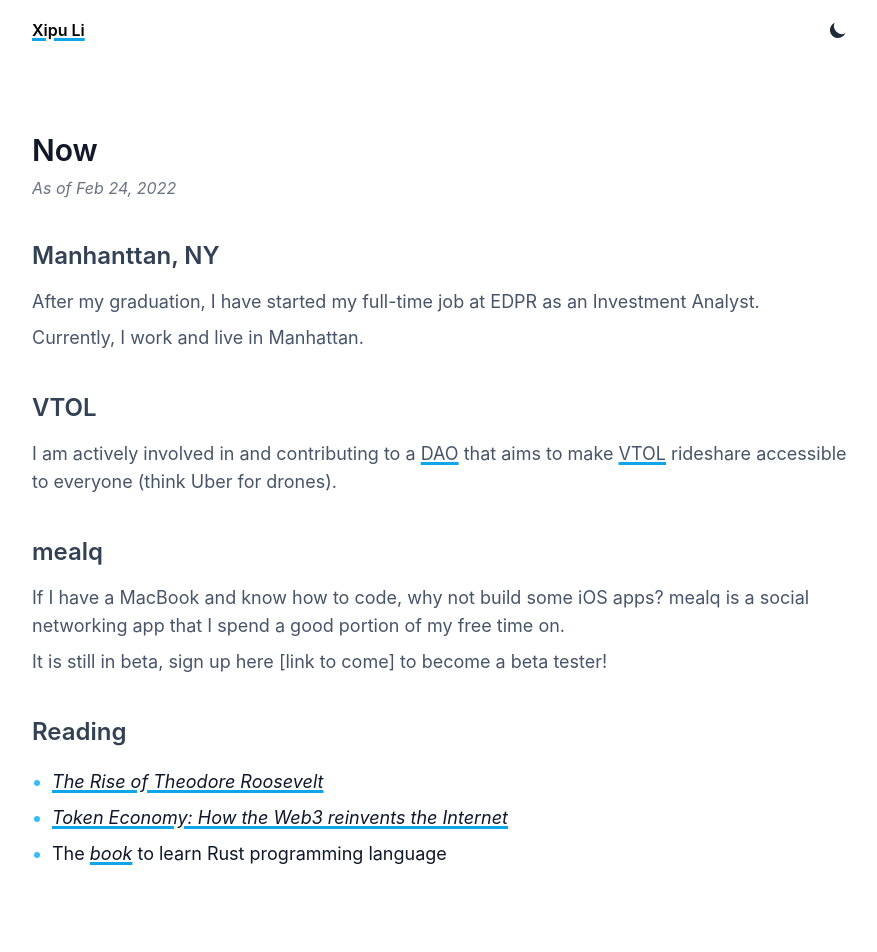
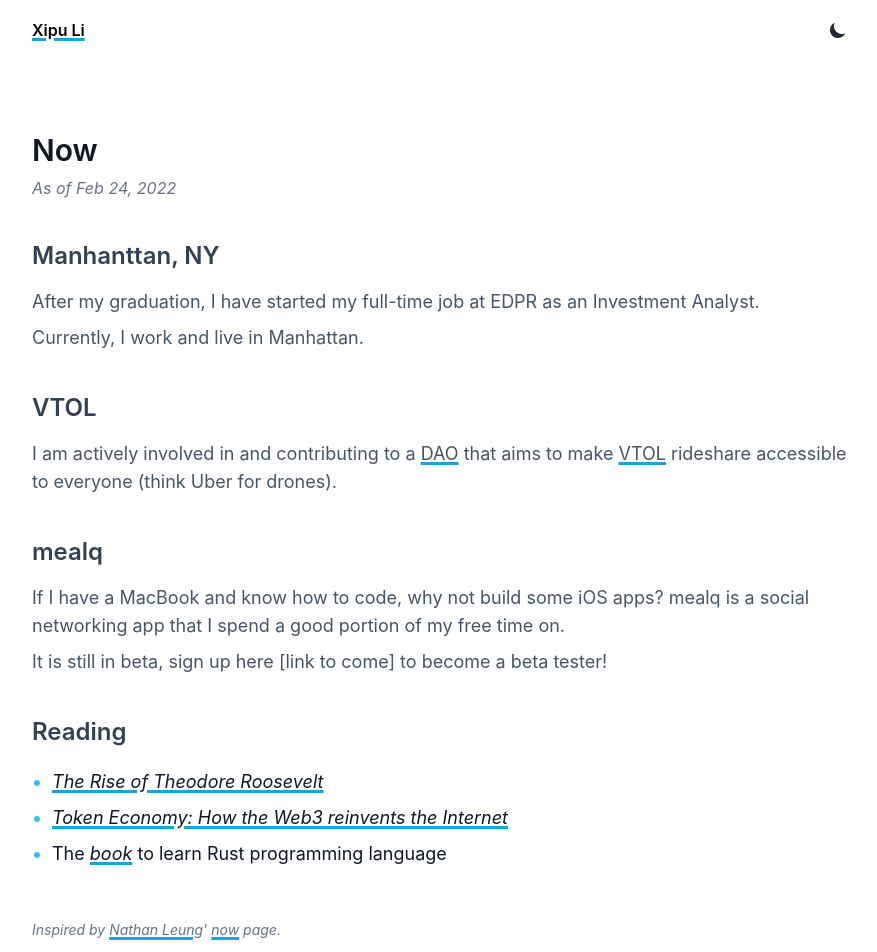
Before and after one commit to GoodluckH/personal-blog, a Next.js app: page /now in a window 1280 px wide. Shown: the top 952 px of the page, without its empty margins (196-1073 px from the left). Built offline with nearby package versions, Linux system fonts and the light colour scheme.

Commit message:
add inspiration credit in now page

```diff
--- a/pages/index.jsx
+++ b/pages/index.jsx
@@ -107,8 +107,6 @@ export default function Home({ allPostsData }) {
                 }
 
               })}
-
-
           </section>
         </div>
       </div>
--- a/pages/now.jsx
+++ b/pages/now.jsx
@@ -95,6 +95,19 @@ export default function Home() {
             </li>
             </ul>
           </section>
+
+          <p className="pt-10 italic text-sm sm:text-sm text-slate-500 dark:text-slate-500">Inspired by <a
+                href="https://www.natecation.com/"
+                target="_blank"
+                rel="noreferrer"
+                >Nathan Leung
+                  </a>&apos; <a
+                href="https://www.natecation.com/now/"
+                target="_blank"
+                rel="noreferrer"
+                >
+                 now
+              </a> page.</p>
         </div>
       </div>
     </>
```
